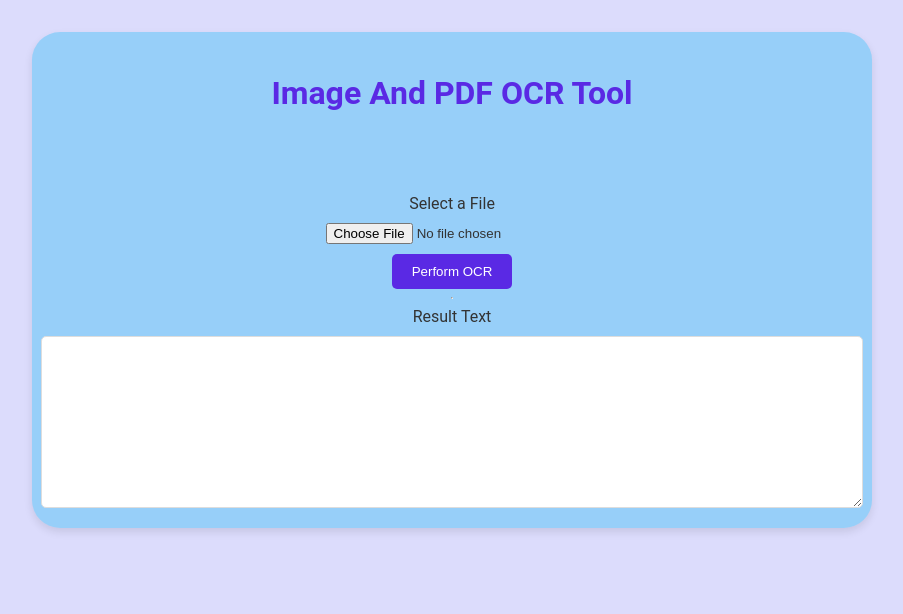
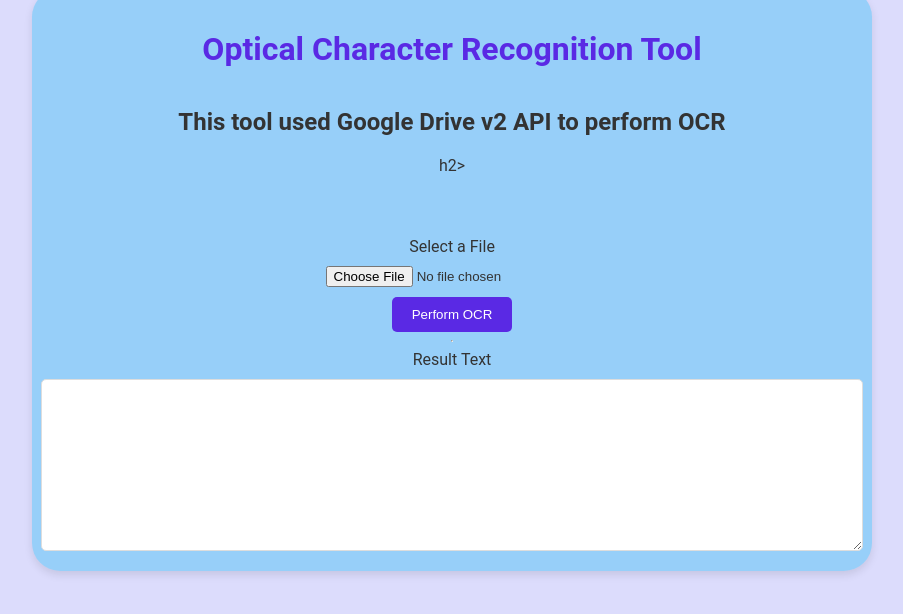
Before and after one commit to hsarvesh/OCR_GDrive, a plain HTML site: page index.html in a window 1280 px wide. Shown: the whole page, without its empty margins (188-1091 px from the left). Drawn offline with Linux system fonts and the light colour scheme.

Commit message:
Update index.html
Updated Header as OCR tool and description as g drive v2

```diff
--- a/index.html
+++ b/index.html
@@ -4,7 +4,7 @@
     <meta charset="UTF-8">
     <meta http-equiv="X-UA-Compatible" content="IE=edge">
     <meta name="viewport" content="width=device-width, initial-scale=1.0">
-    <title>OCR using Javascript and appscript</title>
+    <title>##@@</title>
     <style>
         body {
             font-family: 'Roboto', sans-serif;
@@ -63,7 +63,8 @@
 </head>
 <body>
     <div class="ocr">
-        <h1>Image And PDF OCR Tool</h1>
+        <h1>Optical Character Recognition Tool</h1>
+        <h2>This tool used Google Drive v2 API to perform OCR</h2>h2>
         <h2 class="message"></h2>
         <span>Select a File</span>
         <input type="file" class="file">
```
